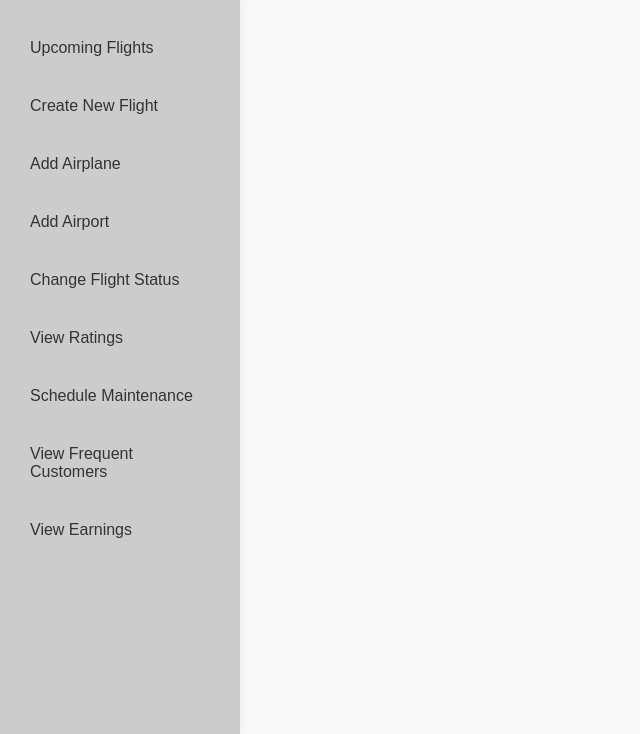
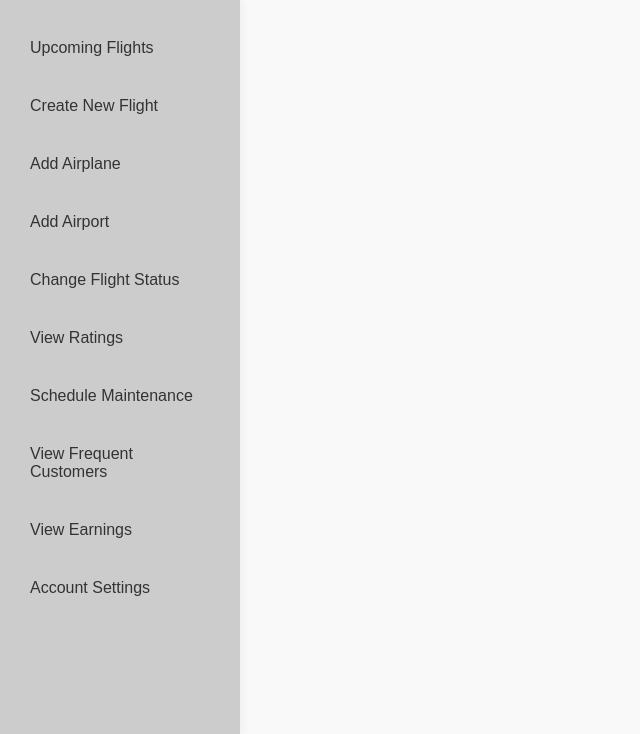
Before and after one commit to komer301/airline-project, a Flask app: page /staff/account in a window 1280 px wide. Shown: the part 66-800 px from the top of the page, without its empty margins (0-640 px from the left). Run offline with Flask 3, Linux system fonts and the light colour scheme; the visitor is signed in with stand-in values (Sample User, id 1).

Commit message:
Update staff_account.html

```diff
--- a/templates/staff_account.html
+++ b/templates/staff_account.html
@@ -58,6 +58,7 @@
         <a href="/staff/schedule-maintenance" id="scheduleMaintenance">Schedule Maintenance</a>
         <a href="/staff/frequent-customer" id="frequentCustomer">View Frequent Customers</a>
         <a href="/staff/view-earnings" id="viewEarnings">View Earnings</a>
+        <a href="/staff/account-settings" id="accountSettings">Account Settings</a>
     </div>
     <div class="content">
         {% block display %}{% endblock %}
```
